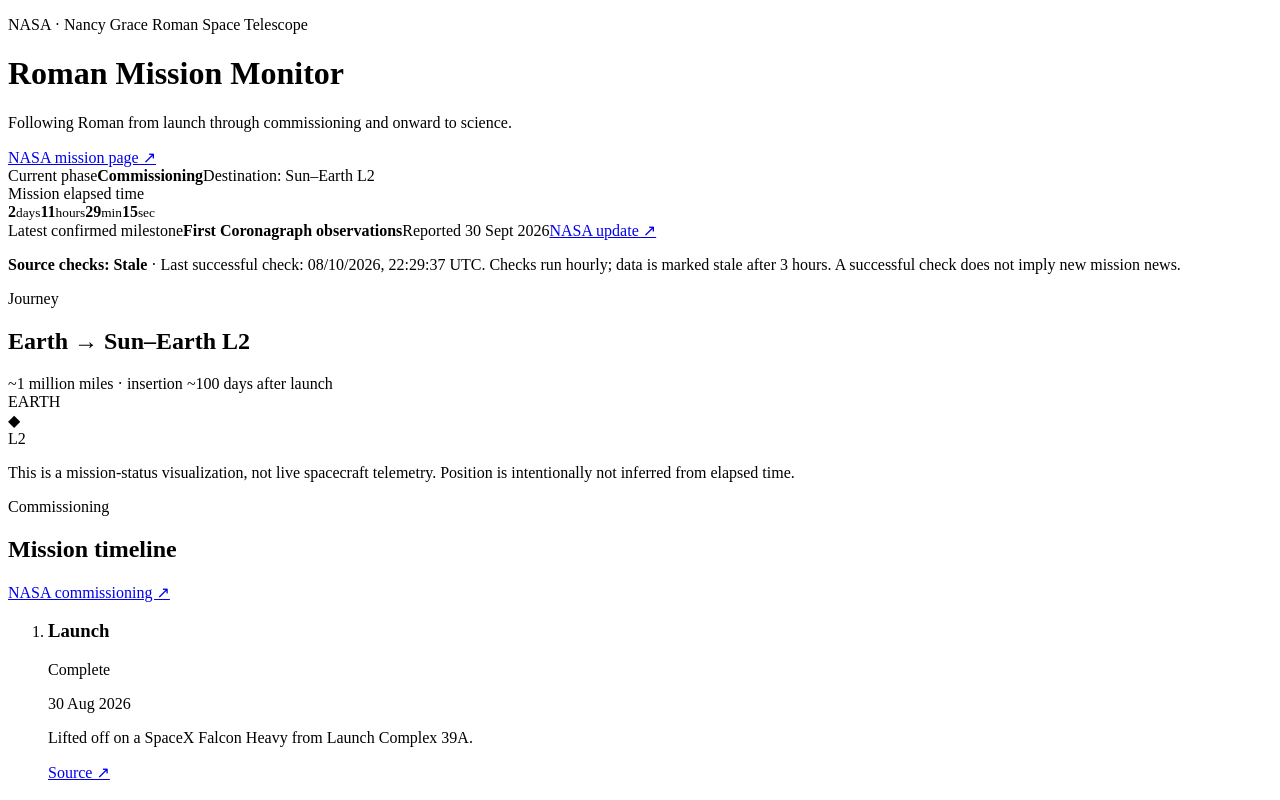
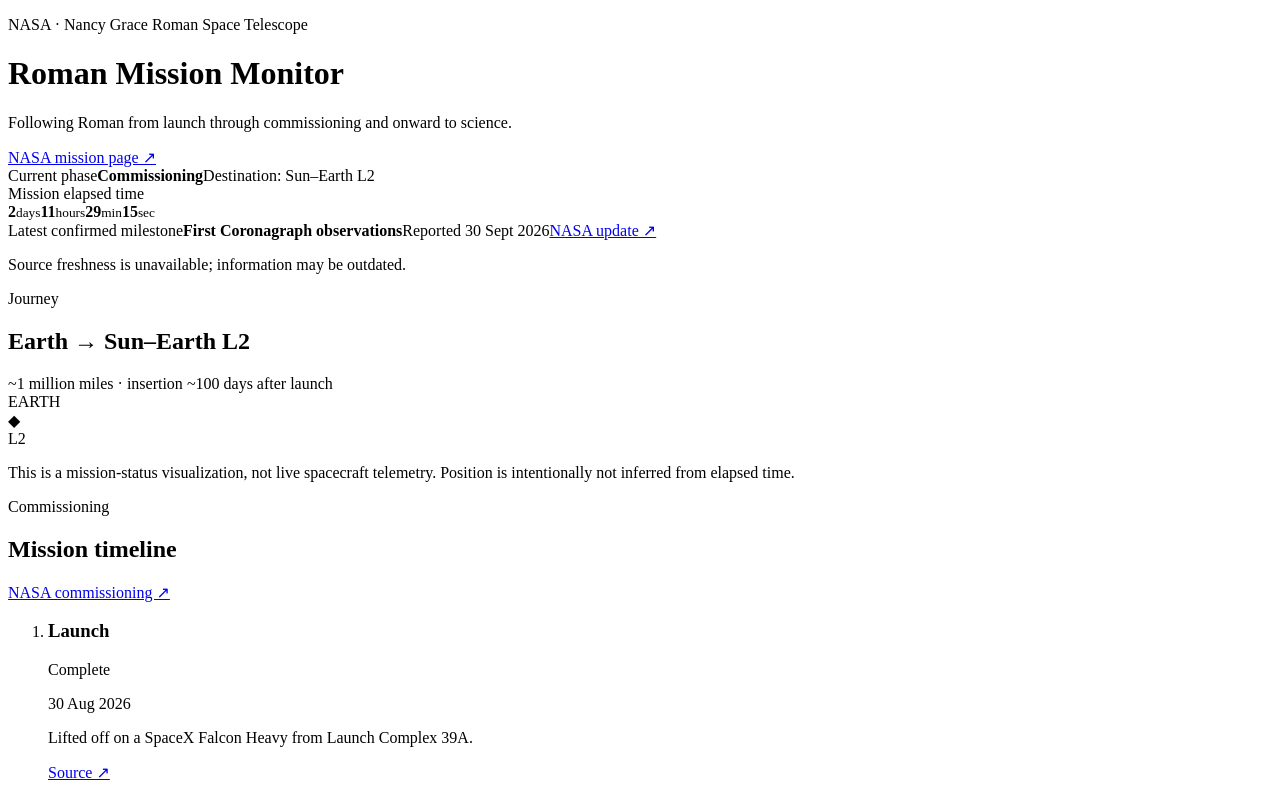
Before and after one commit to rmlowe/roman-mission-monitor, a React (Vite) app: page / in a window 1280 px wide. Shown: the top 800 px of the page. Built offline with nearby package versions, Linux system fonts and the light colour scheme; the HTML template or start-up script is replaced by a standard one.

Commit message:
Make routine freshness information less intrusive (#6)
* Move routine freshness information into collapsible footer details

* Keep freshness live region mounted for screen-reader updates

```diff
--- a/src/App.tsx
+++ b/src/App.tsx
@@ -53,6 +53,9 @@
   const elapsed = useMissionElapsed()
   const checkedAt = collectionHealth.lastSuccessfulCheckAt as string | null
   const age = checkedAt ? Date.now() - Date.parse(checkedAt) : NaN
+  const validCheck = Number.isFinite(age) && age >= 0
+  const minutes = Math.floor(age / 60000)
+  const checkedAgo = minutes < 1 ? 'just now' : minutes < 60 ? `${minutes} minute${minutes === 1 ? '' : 's'} ago` : minutes < 1440 ? `${Math.floor(minutes / 60)} hour${Math.floor(minutes / 60) === 1 ? '' : 's'} ago` : `${Math.floor(minutes / 1440)} day${Math.floor(minutes / 1440) === 1 ? '' : 's'} ago`
   const fresh = Number.isFinite(age) && age >= 0 && age <= collectionHealth.staleAfterHours * 3600000
 
   return (
@@ -95,12 +98,13 @@
         </article>
       </section>
 
-      <p role="status">
-        <strong>Source checks: {fresh ? 'Fresh' : checkedAt ? 'Stale' : 'Not yet recorded'}</strong>
-        {checkedAt && <> · Last successful check: {new Date(checkedAt).toLocaleString('en-GB', { timeZone: 'UTC' })} UTC.</>}
-        {' '}Checks run hourly; data is marked stale after {collectionHealth.staleAfterHours} hours.
-        {' '}A successful check does not imply new mission news.
-      </p>
+      <div role="status" aria-atomic="true">
+        {!fresh && (
+          <p className="freshness-warning">
+            {validCheck ? 'Source checks are overdue; information may be outdated.' : 'Source freshness is unavailable; information may be outdated.'}
+          </p>
+        )}
+      </div>
 
       <section className="journey-card">
         <div className="section-heading">
@@ -177,7 +181,19 @@
       </section>
 
       <footer>
-        <span>Unofficial project using public NASA mission information.</span>
+        <div className="footer-meta">
+          <details className="freshness-details">
+            <summary>
+              <span>{validCheck ? `Sources checked ${checkedAgo}` : 'Source check time unavailable'}</span>
+              <span className="details-label">Details</span>
+            </summary>
+            <div className="freshness-explanation">
+              {validCheck && <p>Last successful check: <time dateTime={checkedAt!}>{new Date(checkedAt!).toLocaleString('en-GB', { timeZone: 'UTC' })} UTC</time>.</p>}
+              <p>Checks run hourly. Data is marked stale after {collectionHealth.staleAfterHours} hours. A successful check does not imply new mission news.</p>
+            </div>
+          </details>
+          <span>Unofficial project using public NASA mission information.</span>
+        </div>
         <a href="https://github.com/rmlowe/roman-mission-monitor" target="_blank" rel="noreferrer">Source on GitHub ↗</a>
       </footer>
     </main>
--- a/src/styles.css
+++ b/src/styles.css
@@ -83,3 +83,12 @@
   .timeline-title-row { flex-direction: column; }
   footer { flex-direction: column; }
 }
+
+.footer-meta { min-width: 0; display: grid; gap: 10px; }
+.freshness-details { color: #9aadc0; }
+.freshness-details summary { cursor: pointer; width: fit-content; line-height: 1.6; }
+.freshness-details summary:focus-visible { outline: 2px solid #9bc7ff; outline-offset: 4px; border-radius: 2px; }
+.details-label { color: #9bc7ff; margin-left: 12px; text-decoration: underline; text-underline-offset: 3px; }
+.freshness-explanation { max-width: 560px; }
+.freshness-explanation p { margin: 8px 0 0; color: #9aadc0; overflow-wrap: anywhere; }
+.freshness-warning { margin: 0 0 14px; padding: 12px 16px; border: 1px solid rgba(241,203,117,.4); border-radius: 10px; background: rgba(241,203,117,.07); color: #f1cb75; font-size: .9rem; }
```
